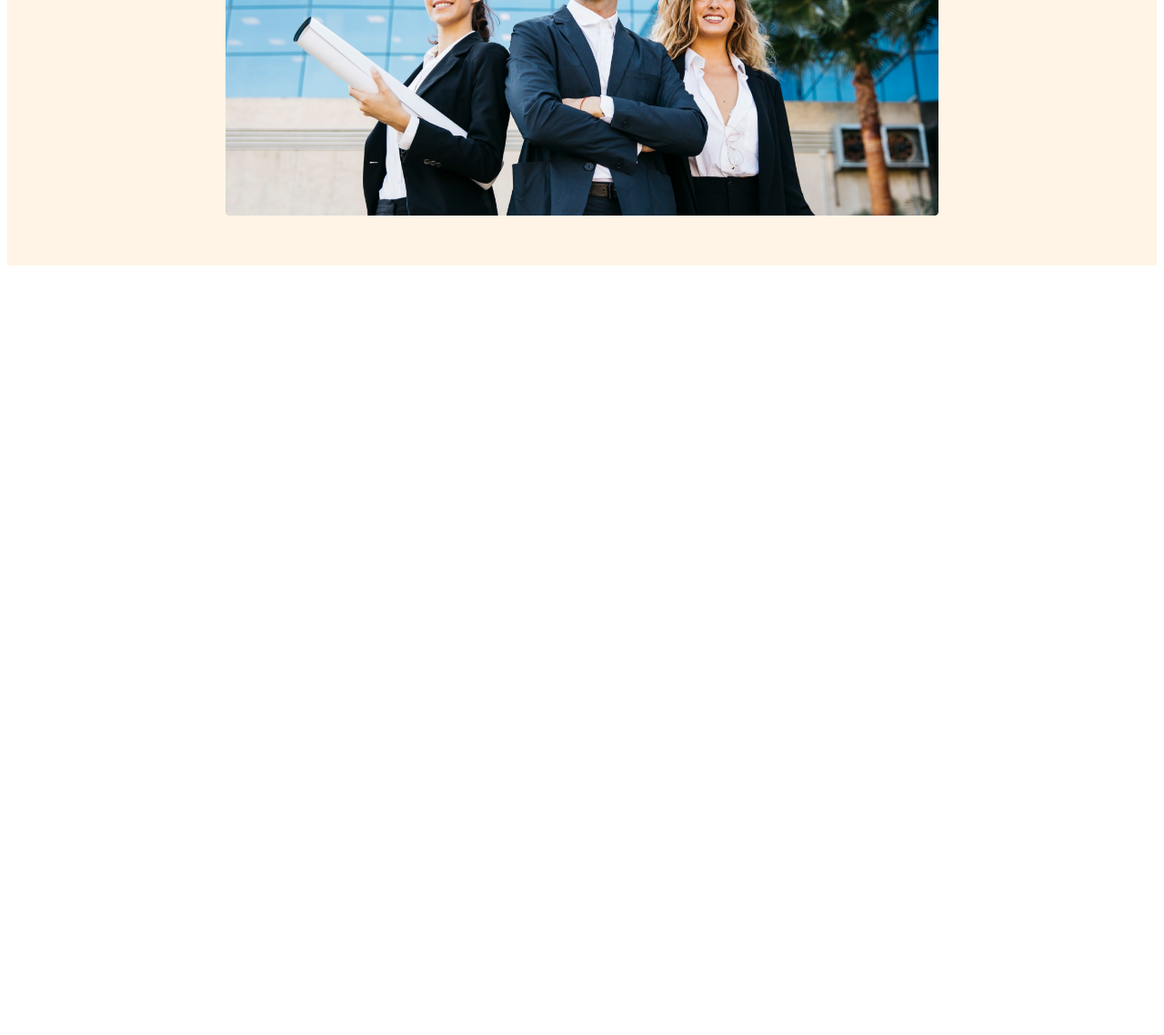
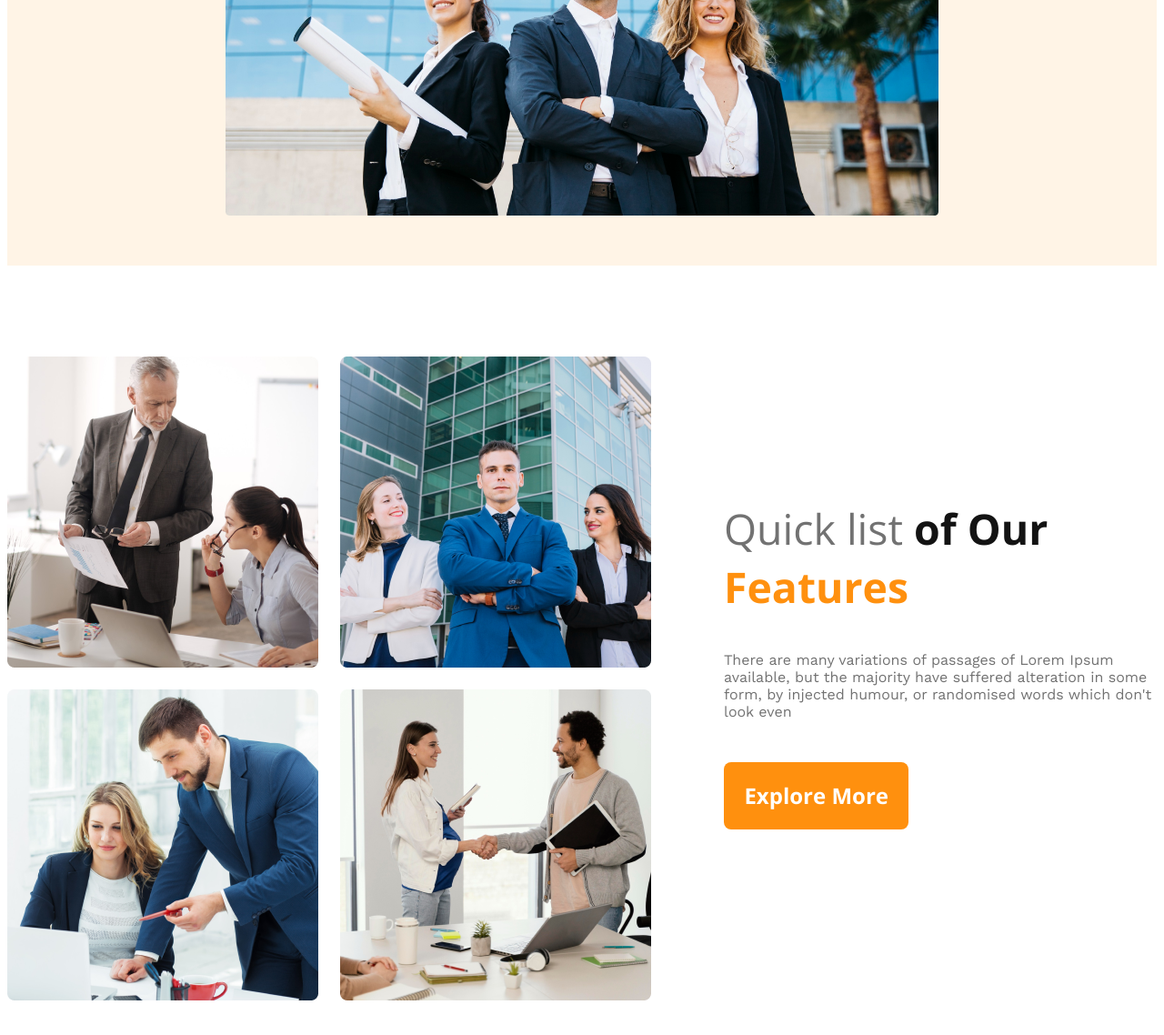
Before and after one commit to ranamiah221/g3-architect-resource, a plain HTML site: page index.html in a window 1280 px wide. Shown: the part 762-1900 px from the top of the page at 91% size. Before the commit the page ends 1062 px from the top, so only its background shows below. Drawn offline with nearby package versions, Linux system fonts and the light colour scheme.

Commit message:
added teams section

```diff
--- a/index.html
+++ b/index.html
@@ -7,6 +7,7 @@
     <link rel="stylesheet" href="styles/index.css">
 </head>
 <body>
+    <!-- header starting -->
     <header>
            <nav>
             <h3 class="nav-title">G3 Architects</h3>
@@ -28,8 +29,23 @@
 
            </div>
     </header>
+    <!-- header end -->
     <main>
+         <!-- Teams section start -->
+         <section class="teams-container">
+            <div class="teams-img-container">
+                 <img src="images/team1.png" alt="">
+                 <img src="images/team2.png" alt="">
+                 <img src="images/team3.png" alt="">
+                 <img src="images/team4.png" alt="">
+         </div>
+            <div class="teams-content">
+                <h1 class="teams-content-title">Quick list <span id="title-style">of Our</span> <br> <span class="title-style">Features</span></h1>
+                <p class="teams-content-description">There are many variations of passages of Lorem Ipsum available, but the majority have suffered alteration in some form, by injected humour, or randomised words which don't look even</p>
+                <button class="primary-btn">Explore More</button>
 
+            </div>
+         </section>
     </main>
     <footer>
 
--- a/styles/index.css
+++ b/styles/index.css
@@ -93,3 +93,40 @@ nav li a{
         padding: 40px;
     }
 }
+/* main section start */
+main{
+    max-width: 1440px;
+    margin: 100px auto;
+}
+.teams-container{
+    gap: 80px;
+    display: flex;
+    align-items: center;
+}
+.teams-img-container{
+    display: grid;
+    grid-template-columns: repeat(2, 1fr);
+    gap: 1.5rem;
+    border-radius: .6px;
+}
+.teams-content-title{
+    color: #727272;
+    font-size: 2.9rem;
+    font-style: normal;
+    font-weight: 500;
+}
+#title-style{
+    color: #131313;
+    font-weight: 700;
+}
+.title-style{
+    color: #FF900E;
+    font-weight: 700;
+}
+.teams-content-description{
+    color: var(--dark-03, #727272);
+    font-family: Work Sans;
+    font-size: 1rem;
+    font-style: normal;
+    font-weight: 400;
+}
```
